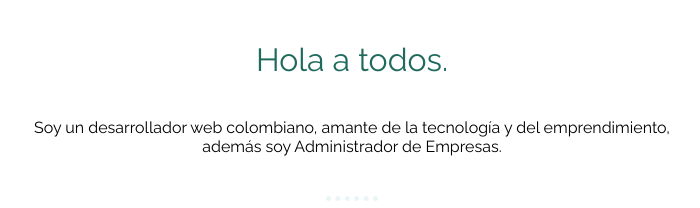
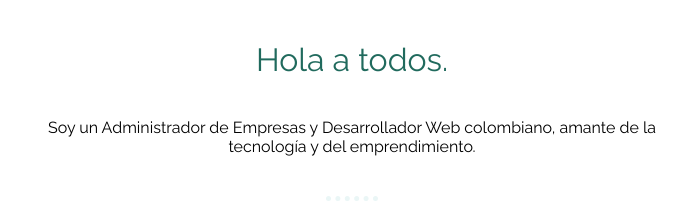
Before and after one commit to jhondcali/mywebsite, a plain HTML site: page index.html in a window 1280 px wide. Shown: the part 1061-1269 px from the top of the page, without its empty margins (288-988 px from the left). Drawn offline with Linux system fonts and the light colour scheme.

Commit message:
Update index.html

```diff
--- a/index.html
+++ b/index.html
@@ -22,7 +22,7 @@
       <div class="profile">
         <img class="image-profile"src="https://i.ibb.co/N73JRDH/IMG-tigr-20200425-115950.jpg" alt="Mi imagen de perfil">
         <h2>Hola a todos.</h2>
-        <p class="info-profile">Soy un desarrollador web colombiano, amante de la tecnología y del emprendimiento, además soy Administrador de Empresas.</p>
+        <p class="info-profile">Soy un Administrador de Empresas y Desarrollador Web colombiano, amante de la tecnología y del emprendimiento.</p>
       </div>
       <hr>
       <div class="skills">
```
